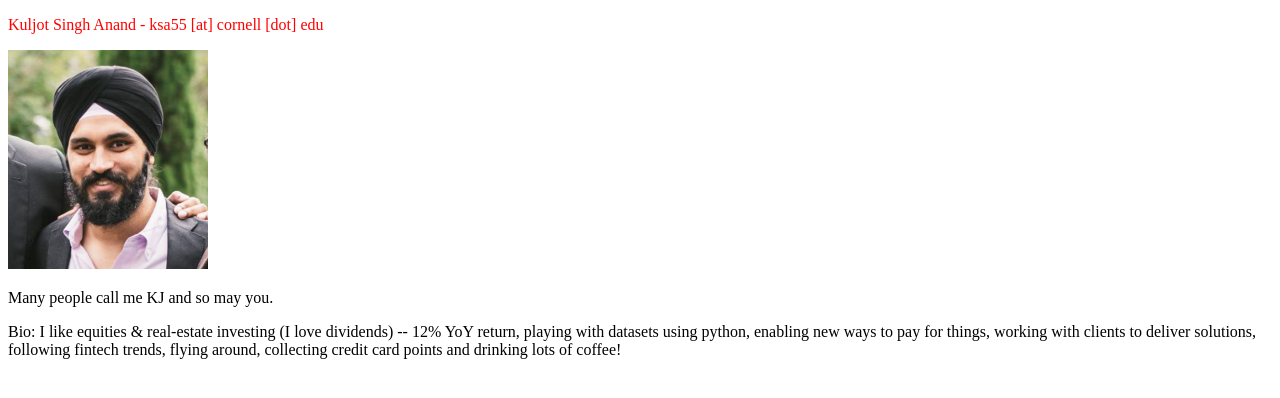
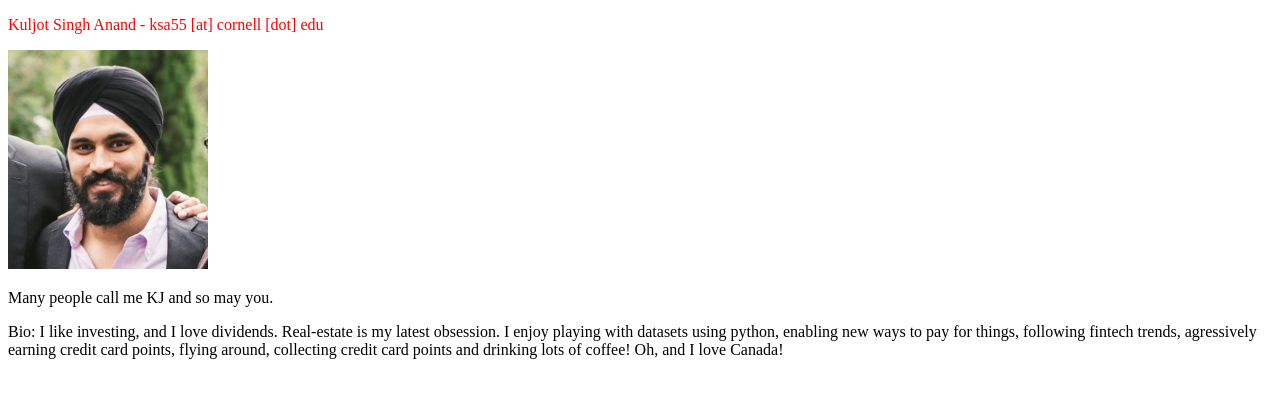
Before and after one commit to kuljotanand/kuljotanand.github.io, a plain HTML site: page index.html in a window 1280 px wide. Drawn offline with Linux system fonts and the light colour scheme.

Commit message:
edited index

```diff
--- a/index.html
+++ b/index.html
@@ -1,10 +1,10 @@
 <!DOCTYPE html>
 <html>
 <head>
-	<title>Kuljot Singh Anand</title>
-	<link rel="stylesheet" type="text/css" href="assignment1.css"></link>
+  <title>Kuljot Singh Anand</title>
+  <link rel="stylesheet" type="text/css" href="assignment1.css"></link>
 
-	<script>
+  <script>
   (function(i,s,o,g,r,a,m){i['GoogleAnalyticsObject']=r;i[r]=i[r]||function(){
   (i[r].q=i[r].q||[]).push(arguments)},i[r].l=1*new Date();a=s.createElement(o),
   m=s.getElementsByTagName(o)[0];a.async=1;a.src=g;m.parentNode.insertBefore(a,m)
@@ -22,7 +22,7 @@
 <img class="pic" src="kj-pic.png">
 
 <p class="bio">Many people call me KJ and so may you. </p>
-<p class="bio">Bio: I like equities & real-estate investing (I love dividends) -- 12% YoY return, playing with datasets using python, enabling new ways to pay for things, working with clients to deliver solutions, following fintech trends, flying around, collecting credit card points and drinking lots of coffee!</p>
+<p class="bio">Bio: I like investing, and I love dividends. Real-estate is my latest obsession. I enjoy playing with datasets using python, enabling new ways to pay for things, following fintech trends, agressively earning credit card points, flying around, collecting credit card points and drinking lots of coffee! Oh, and I love Canada!</p>
 
 </body>
 </html>
```
